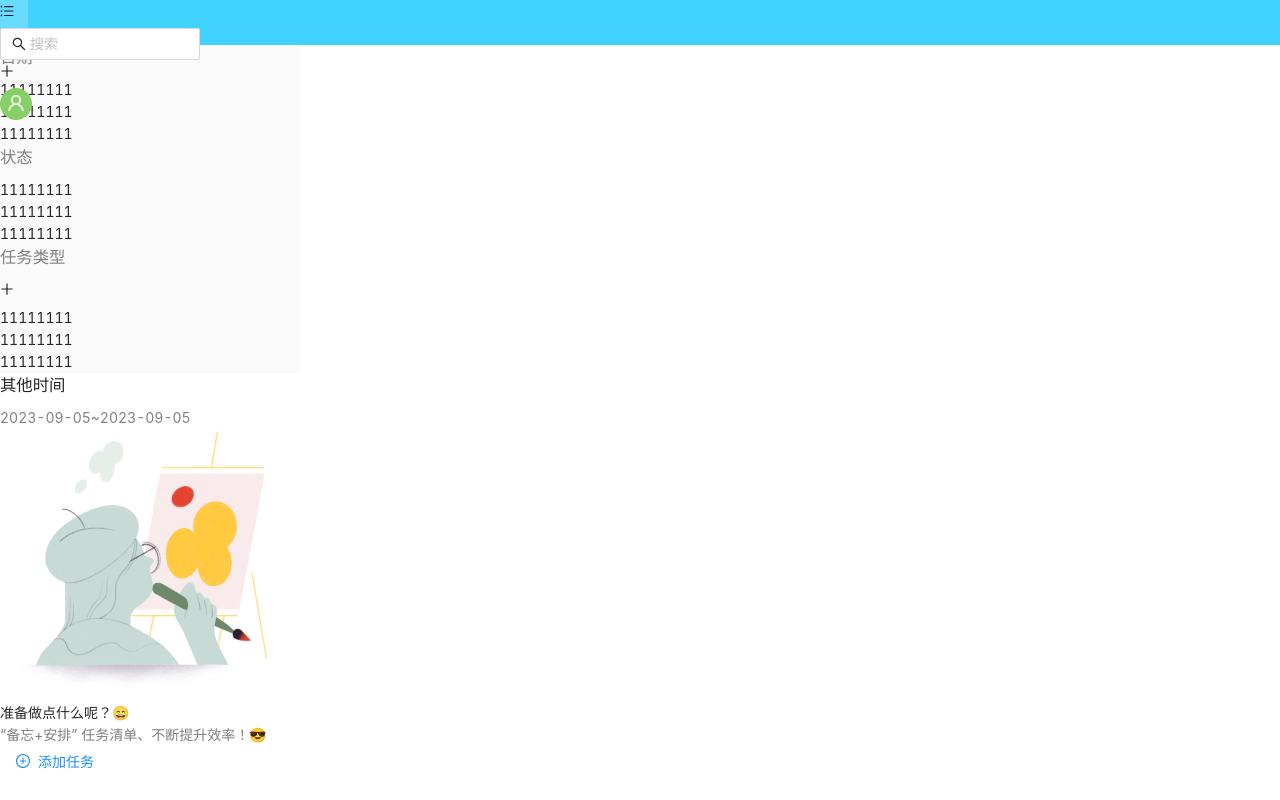
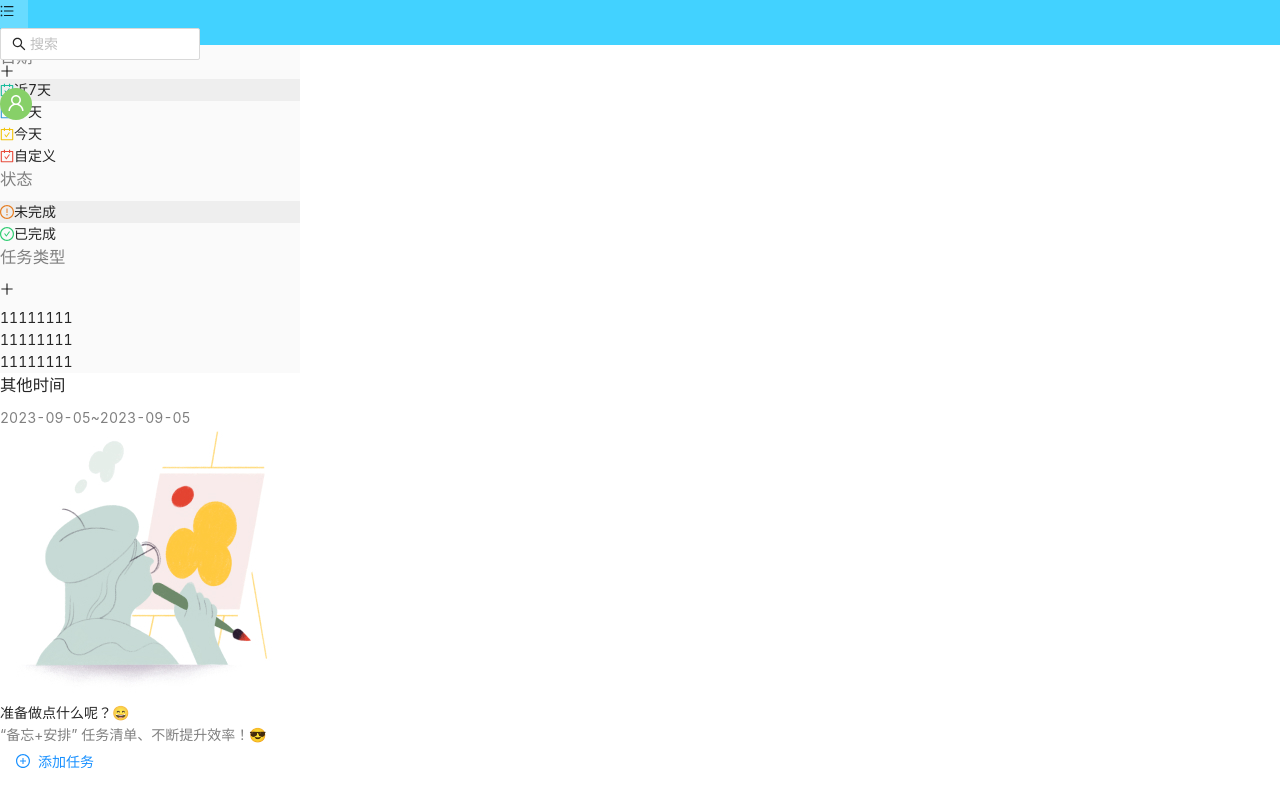
Before and after one commit to xiaochao112/react-todolist, a React (Vite) app: page / in a window 1280 px wide. Built offline with nearby package versions, Linux system fonts and the light colour scheme.

Commit message:
侧边栏搜索页面初步完成

```diff
--- /dev/null
+++ b/src/pages/home/SliderBar/content.tsx
@@ -0,0 +1,81 @@
+import {
+  CarryOutOutlined,
+  CheckCircleOutlined,
+  ExclamationCircleOutlined,
+} from '@ant-design/icons';
+import { STime } from './type';
+
+export const taskStatusListConst = [
+  {
+    statusName: '未完成',
+    icon: (
+      <ExclamationCircleOutlined
+        className='text-lg '
+        style={{
+          color: '#e67e22',
+        }}
+      />
+    ),
+  },
+  {
+    statusName: '已完成',
+    icon: (
+      <CheckCircleOutlined
+        className='text-lg '
+        style={{
+          color: '#2ecc71',
+        }}
+      />
+    ),
+  },
+];
+export const timeListConst = [
+  {
+    icon: (
+      <CarryOutOutlined
+        className='text-lg flex flex-shrink-0'
+        style={{
+          color: '#1abc9c',
+        }}
+      />
+    ),
+    text: '近7天',
+    type: STime.近七天,
+  },
+  {
+    icon: (
+      <CarryOutOutlined
+        className='text-lg flex flex-shrink-0'
+        style={{
+          color: '#3498db',
+        }}
+      />
+    ),
+    text: '昨天',
+    type: STime.昨天,
+  },
+  {
+    icon: (
+      <CarryOutOutlined
+        className='text-lg flex flex-shrink-0'
+        style={{
+          color: '#f1c40f',
+        }}
+      />
+    ),
+    text: '今天',
+    type: STime.今天,
+  },
+  {
+    icon: (
+      <CarryOutOutlined
+        className='text-lg flex flex-shrink-0'
+        style={{
+          color: '#e74c3c',
+        }}
+      />
+    ),
+    text: '自定义',
+    type: STime.自定义,
+  },
+];
--- a/src/pages/home/SliderBar/index.tsx
+++ b/src/pages/home/SliderBar/index.tsx
@@ -1,24 +1,47 @@
 import { PlusOutlined } from '@ant-design/icons';
 import MyIcon from '@components/common/MyIcon';
+import MenuItem from './menuItem';
+import { taskStatusListConst, timeListConst } from './content';
+import { useState } from 'react';
+import { STime } from './type';
 
 function SliderBar() {
+  const [timeIndex, setTimeIndex] = useState<STime>(timeListConst[0].type);
+  const [taskStatusIndex, setTaskStatusIndex] = useState<number>(0);
+
   return (
     <>
       <div className='w-full flex flex-col sliderBarShow primarySliderBarBackgroundColor'>
         <div className=' p-3'>
           <h3 className='text-desc font-bold'>日期</h3>
           <div>
-            <p>11111111</p>
-            <p>11111111</p>
-            <p>11111111</p>
+            {timeListConst.map((item, index) => (
+              <MenuItem
+                key={index}
+                text={item.text}
+                checked={item.type === timeIndex}
+                icon={item.icon}
+                onClick={() => {
+                  setTimeIndex(item.type);
+                }}
+              />
+            ))}
           </div>
         </div>
         <div className=' p-3'>
           <h3 className='text-desc font-bold'>状态</h3>
           <div>
-            <p>11111111</p>
-            <p>11111111</p>
-            <p>11111111</p>
+            {taskStatusListConst.map((item, index) => (
+              <MenuItem
+                key={index}
+                text={item.statusName}
+                checked={index === taskStatusIndex}
+                icon={item.icon}
+                onClick={() => {
+                  setTaskStatusIndex(index);
+                }}
+              />
+            ))}
           </div>
         </div>
         <div className=' p-3'>
--- /dev/null
+++ b/src/pages/home/SliderBar/menuItem/index.less
@@ -0,0 +1,4 @@
+.sliderBar_menuItem:hover{
+  box-shadow: 0 0 5px #fff;
+  background-color: #eee;
+}
--- /dev/null
+++ b/src/pages/home/SliderBar/menuItem/index.tsx
@@ -0,0 +1,23 @@
+import { HTMLAttributes, ReactNode } from 'react';
+import './index.less';
+interface TPorps extends HTMLAttributes<HTMLDivElement> {
+  text: string;
+  icon: ReactNode;
+  checked: boolean;
+}
+
+function MenuItem({ text, icon, checked, ...args }: TPorps) {
+  return (
+    <>
+      <div
+        {...args}
+        className='sliderBar_menuItem p-2 rounded-md cursor-pointer'
+        style={{ backgroundColor: checked ? '#eee' : '' }}>
+        {icon}
+        <span className=' ml-2'>{text}</span>
+      </div>
+    </>
+  );
+}
+
+export default MenuItem;
--- /dev/null
+++ b/src/pages/home/SliderBar/type.ts
@@ -0,0 +1,6 @@
+export enum STime {
+  近七天,
+  昨天,
+  今天,
+  自定义,
+}
```
